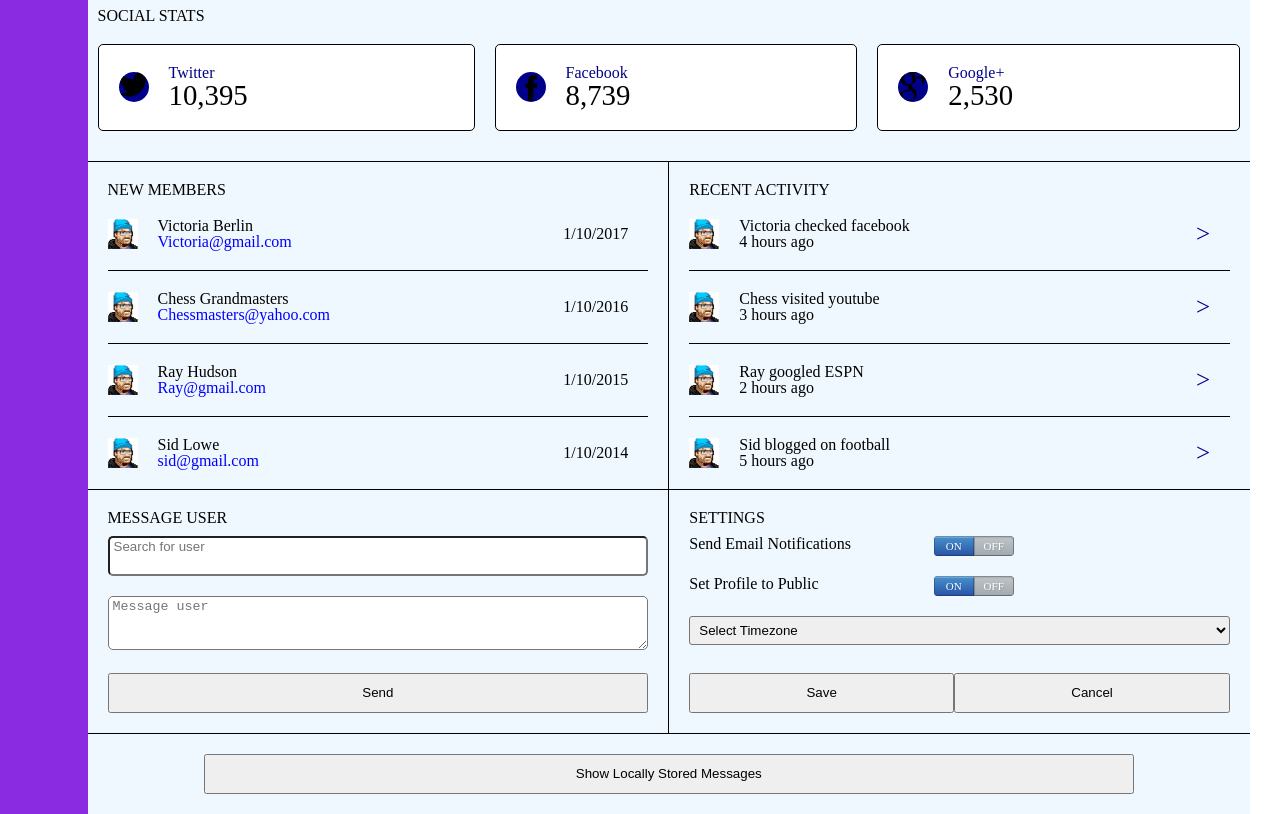
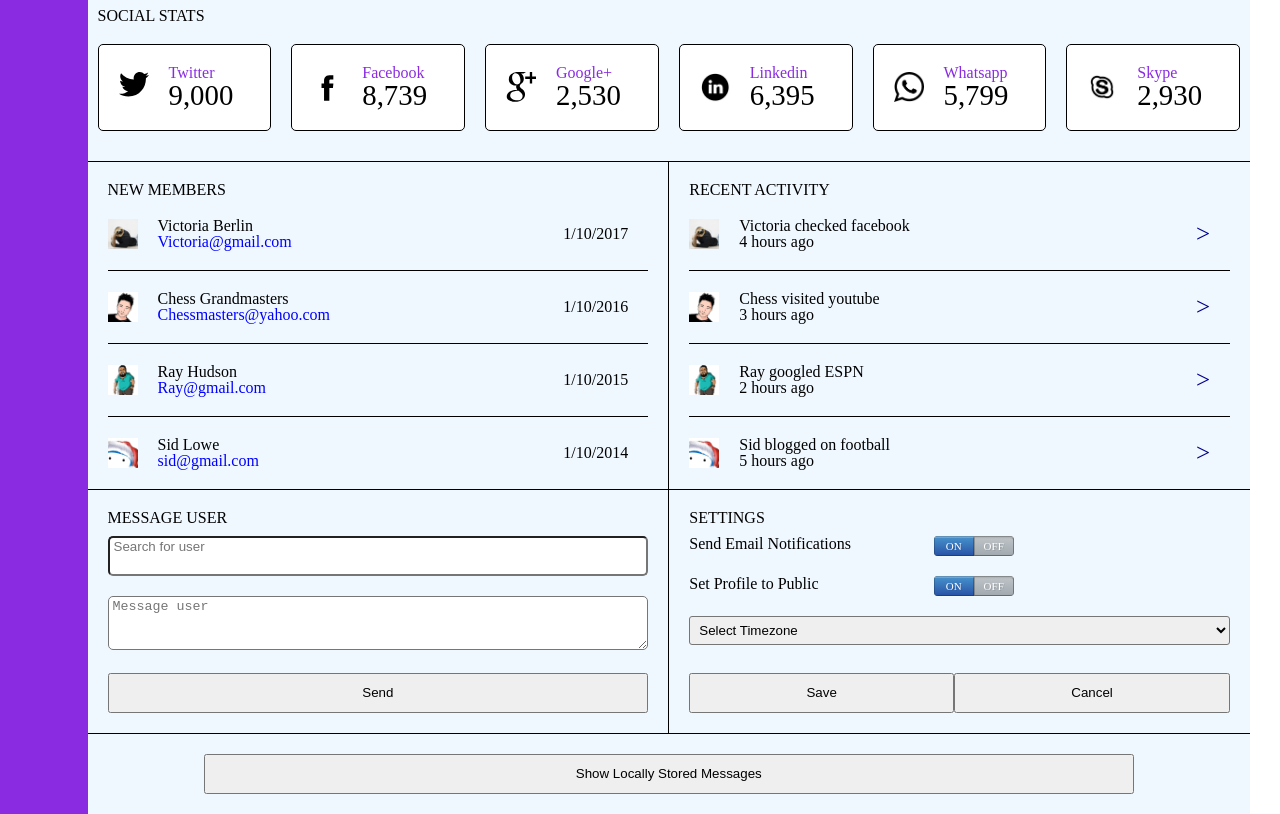
Before and after one commit to hi2suresh/web-app-dashboard, a plain HTML site: page index.html in a window 1280 px wide. Shown: the part 860-1674 px from the top of the page. Drawn offline with nearby package versions, Linux system fonts and the light colour scheme.

Commit message:
Added usericon images

```diff
--- a/css/main.css
+++ b/css/main.css
@@ -34,7 +34,7 @@ h2, p, span {
 
 }
 
-#flex-header, #tabs, #traffic, #social-stats,#twitter-stats, #facebook-stats, #google-stats, .members-list,
+#flex-header, #tabs, #traffic, #social-stats, #social-stats > div, .members-list,
 .activity-list{
     display: -webkit-flex;
     display: flex;
@@ -232,7 +232,7 @@ width: 10%;
     padding: 10px;
 }
 
-#twitter-stats, #facebook-stats, #google-stats {
+#social-stats > div{
     background: white;
     border: 1px solid black;
     border-radius: 5px;
@@ -244,19 +244,21 @@ width: 10%;
 
 
 #social-stats  img {
-    background: darkblue;
-    border-radius: 50%;
+/*    background: darkblue;*/
+/*    border-radius: 50%;*/
     width: 40px;
     height: 40px;
     margin-right: 20px;
 
 }
 
-#twitter-stats h2:nth-of-type(1), #facebook-stats h2:nth-of-type(1), #google-stats h2:nth-of-type(1) {
- color: darkblue;
+/*#twitter-stats h2:nth-of-type(1), #facebook-stats h2:nth-of-type(1), #google-stats h2:nth-of-type(1),.stats-color {*/
+.stats-color {
+ color: blueviolet;
 }
 
-#twitter-stats h2:nth-of-type(2), #facebook-stats h2:nth-of-type(2), #google-stats h2:nth-of-type(2) {
+/*#twitter-stats h2:nth-of-type(2), #facebook-stats h2:nth-of-type(2), #google-stats h2:nth-of-type(2).stats-font {*/
+.stats-font {
  font-size: 1.8em;
 }
 
@@ -372,6 +374,9 @@ width: 10%;
     color: blueviolet;
 }
 
+/*======================================
+Table styles
+=======================================*/
 @media (min-width: 768px ){
 
     #tabs {
@@ -420,6 +425,7 @@ width: 10%;
     width: 50%;
     padding: 10px;
 }
+
 
 #members-activity{
     flex-flow: row wrap;
@@ -518,6 +524,9 @@ width: 10%;
 
 @media (min-width: 980px ){
 
+        #social-stats > div{
+       flex-basis: 0;
+    }
 .activity-list {
     padding: 20px 20px 20px 0;
     }
--- a/index.html
+++ b/index.html
@@ -86,22 +86,45 @@
                             <div id="twitter-stats">
                                 <img src="images/icon-twitter.svg" alt="Twitter Icon">
                                 <div>
-                                <h2>Twitter</h2>
-                                <h2>10,395</h2>
+                                <h2 class="stats-color">Twitter</h2>
+                                <h2 class="stats-font">9,000</h2>
                                 </div>
                             </div>
                             <div id="facebook-stats">
                                 <img src="images/icon-facebook.svg" alt="Facebook Icon">
                                 <div>
-                                <h2>Facebook</h2>
-                                <h2>8,739</h2>
+                                <h2 class="stats-color">Facebook</h2>
+                                <h2 class="stats-font">8,739</h2>
                                 </div>
                             </div>
                             <div id="google-stats">
                                 <img src="images/icon-google-plus.svg" alt="Google Icon">
                                 <div>
-                                <h2>Google+</h2>
-                                <h2>2,530</h2>
+                                <h2 class="stats-color">Google+</h2>
+                                <h2 class="stats-font">2,530</h2>
+                                </div>
+                            </div>
+
+                             <div id="linkedin-stats">
+                                <img src="images/linkedin-logo.png" alt="Linkedin Icon">
+                                <div>
+                                <h2 class="stats-color">Linkedin</h2>
+                                <h2 class="stats-font">6,395</h2>
+                                </div>
+                            </div>
+
+                            <div id="whatsapp-stats">
+                                <img src="images/whatsapp.png" alt="Whatsapp Icon">
+                                <div>
+                                <h2 class="stats-color">Whatsapp</h2>
+                                <h2 class="stats-font">5,799</h2>
+                                </div>
+                            </div>
+                            <div id="skype-stats">
+                                <img src="images/skype.png" alt="Google Icon">
+                                <div>
+                                <h2 class="stats-color">Skype</h2>
+                                <h2 class="stats-font">2,930</h2>
                                 </div>
                             </div>
                         </div>
--- a/js/main.js
+++ b/js/main.js
@@ -191,7 +191,7 @@ Code to handle user members and recent activty
 var userData =  [ {
 
           userDetails : {
-            imgSource : 'images/user-pic.jpg',
+            imgSource : 'images/user-pic5.jpg',
             name : 'Victoria Berlin',
             email: 'Victoria@gmail.com',
             date : '1/10/2017'
@@ -204,7 +204,7 @@ var userData =  [ {
                  {
 
           userDetails : {
-            imgSource : 'images/user-pic.jpg',
+            imgSource : 'images/user-pic2.jpg',
             name : 'Chess Grandmasters',
             email: 'Chessmasters@yahoo.com',
             date : '1/10/2016'
@@ -216,7 +216,7 @@ var userData =  [ {
         },
            {
         userDetails : {
-            imgSource : 'images/user-pic.jpg',
+            imgSource : 'images/user-pic3.jpg',
             name : 'Ray Hudson',
             email: 'Ray@gmail.com',
             date : '1/10/2015'
@@ -229,7 +229,7 @@ var userData =  [ {
 
            {
         userDetails : {
-            imgSource : 'images/user-pic.jpg',
+            imgSource : 'images/user-pic4.jpg',
             name : 'Sid Lowe',
             email: 'sid@gmail.com',
             date : '1/10/2014'
```
Also changed, not shown: images/linkedin-logo.png (added), images/skype.jpg (added), images/skype.png (added), images/user-pic2.jpg (added), images/user-pic3.jpg (added), images/user-pic4.jpg (added), images/user-pic5.jpg (added), images/whatsapp-logo.png (added), images/whatsapp.jpg (added), images/whatsapp.png (added).
